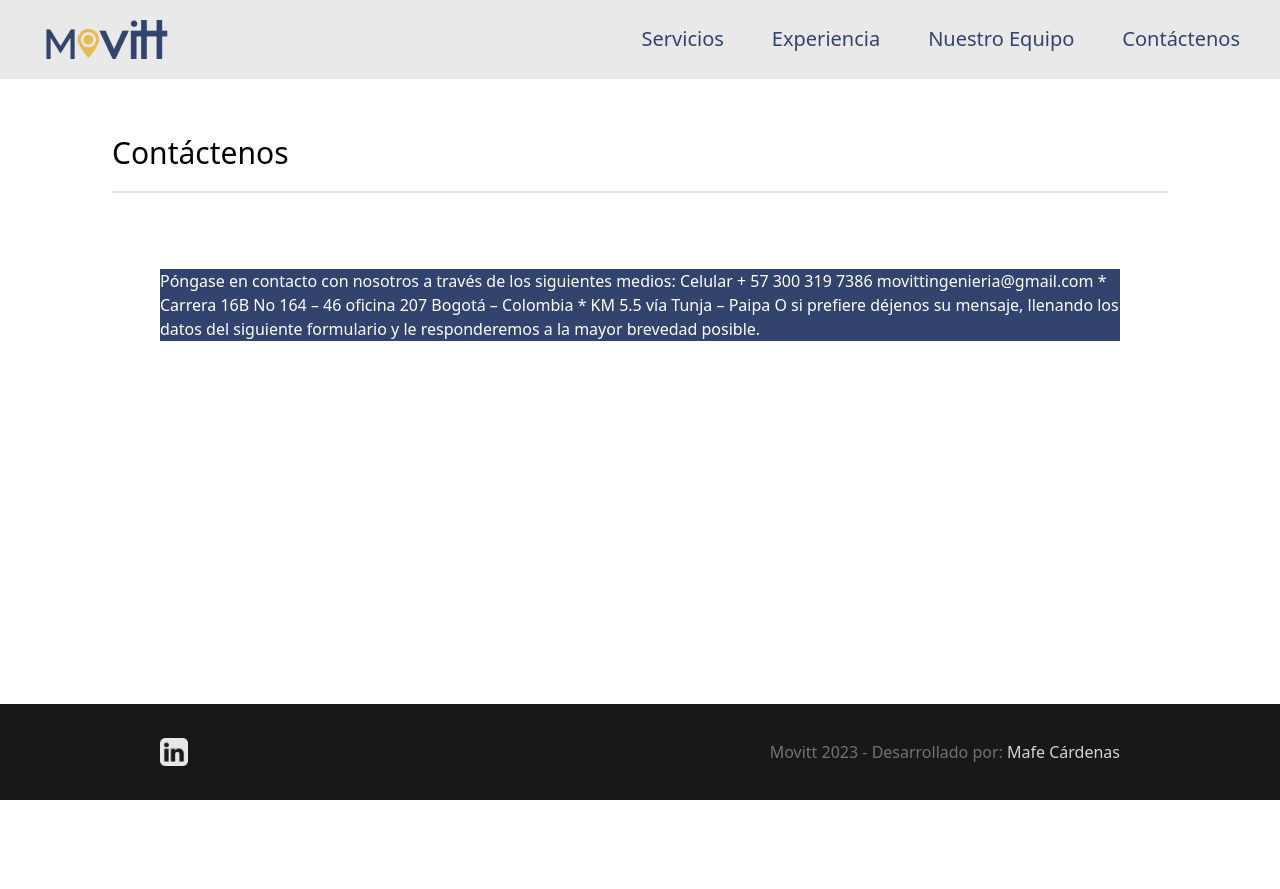
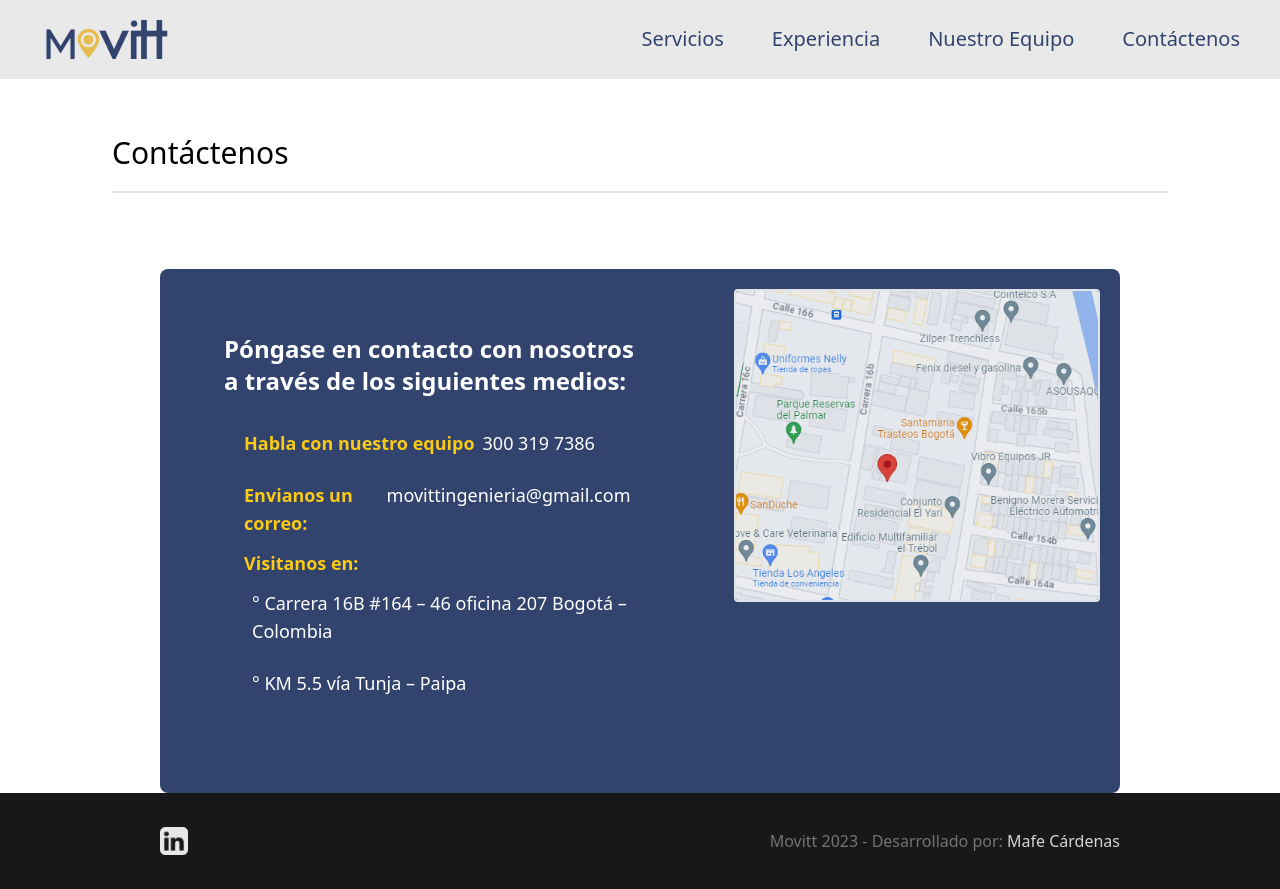
Before and after one commit to mariacardenas-1/movitt, a Next.js app: page /contactenos in a window 1280 px wide. Before the commit the page ends 800 px from the top, so only its background shows below. Built offline with nearby package versions, Linux system fonts and the light colour scheme.

Commit message:
add contact us page

```diff
--- /dev/null
+++ b/components/linkSection.tsx
@@ -0,0 +1,14 @@
+import Link from "next/link"
+
+export default function LinkSection ({text='', src='/', linkText=''}) {
+    return (
+        <div className="flex py-3">
+            <p className="font-semibold text-yellow-300 pr-2">
+                {text}
+            </p>
+            <Link className='hover:font-bold' target="_blank" href={src} >
+                {linkText}
+            </Link>
+        </div>
+    )
+}
--- a/pages/contactenos.tsx
+++ b/pages/contactenos.tsx
@@ -1,24 +1,34 @@
 import Layout from "../components/layout"
 import TextSection from "../components/textSection"
-import BlueBar from "../components/blueBar"
+import Image from "next/image"
+import LinkSection from "../components/linkSection"
+import Link from "next/link"
+import map from '../public/assets/map.png'
 
 export default function Contactenos () {
     return (
         <Layout>
         <TextSection tittle={'Contáctenos'} text={''}/>
-        <div className="bg-movittBlue mx-40 flex">
-            <div className="text-white">
-            Póngase en contacto con nosotros a través de los siguientes medios:
-            Celular + 57 300 319 7386
-            movittingenieria@gmail.com
-            *  Carrera 16B No 164 – 46 oficina 207
-            Bogotá – Colombia
-            *  KM 5.5 vía Tunja – Paipa
-            O si prefiere déjenos su mensaje, llenando los datos del siguiente formulario  y le responderemos a la mayor brevedad posible.
+        <div className="bg-movittBlue mx-40 rounded-lg flex flex-row">
+            <div className="text-white w-3/5 text-lg p-16">
+                <p className="font-bold text-2xl">
+                    Póngase en contacto con nosotros a través de los siguientes medios:
+                </p>
+                <div className="p-5">
+                    <LinkSection text='Habla con nuestro equipo ' src="tel:%20+573003197386%20" linkText="300 319 7386"/>
+                    <LinkSection text='Envianos un correo: ' src="mailto:movittingenieria@gmail.com" linkText="movittingenieria@gmail.com"/>
+                    <p className="font-semibold text-yellow-300">
+                        Visitanos en:
+                    </p>
+                    <LinkSection src="https://www.google.com/maps/place/Cra.+16b+%23164-46,+Usaqu%C3%A9n,+Bogot%C3%A1/@4.744278,-74.037962,18z/data=!4m6!3m5!1s0x8e3f8578f3d2a749:0xf674e18c752f6dc1!8m2!3d4.7441874!4d-74.0382786!16s%2Fg%2F11kbtgyzx0?hl=es-419&entry=ttu" linkText=" ° Carrera 16B #164 – 46 oficina 207 Bogotá – Colombia"/>
+                    <LinkSection linkText=" ° KM 5.5 vía Tunja – Paipa"/>
+                </div>
             </div>
-            <form>
-
-            </form>
+            <div className="m-5 w-2/5 hover:cursor-pointer overflow-hidden ">
+                <Link target="_blank" href={'https://www.google.com/maps/place/Cra.+16b+%23164-46,+Usaqu%C3%A9n,+Bogot%C3%A1/@4.744278,-74.037962,18z/data=!4m6!3m5!1s0x8e3f8578f3d2a749:0xf674e18c752f6dc1!8m2!3d4.7441874!4d-74.0382786!16s%2Fg%2F11kbtgyzx0?hl=es-419&entry=ttu'}>
+                    <Image className=' hover:scale-105 hover:opacity-100 rounded border-2 opacity-90 border-neutral-100' src={map} alt="..." />
+                </Link>
+            </div>
         </div>
         </Layout>
     )
```
